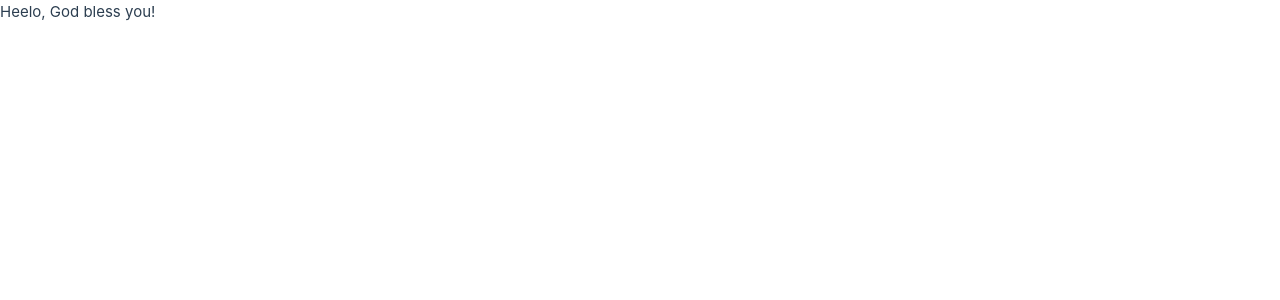
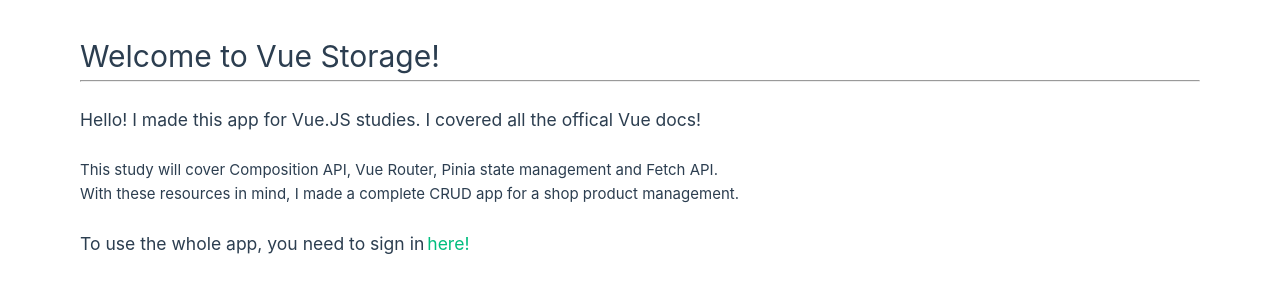
Before and after one commit to gabeFrancisco/vue-storage, a Vue app in the folder ui/vue_storage/: page / in a window 1280 px wide. Shown: the top 300 px of the page. Built offline with nearby package versions, Linux system fonts and the light colour scheme.

Commit message:
home view content and vue router nested paths

```diff
--- a/ui/vue_storage/src/App.vue
+++ b/ui/vue_storage/src/App.vue
@@ -8,7 +8,5 @@ import Header from './components/Header.vue';
 </template>
 
 <style scoped>
-.content{
-  padding: 2rem 3rem;
-}
+
 </style>
--- a/ui/vue_storage/src/views/DashboardView.vue
+++ b/ui/vue_storage/src/views/DashboardView.vue
@@ -6,6 +6,14 @@ import Header from '../components/Header.vue'
     <div class="dashboard">
 
         <Header />
-        <router-view/>
+        <div class="content">
+            <router-view />
+        </div>
     </div>
 </template>
+
+<style scoped>
+.content {
+    padding: 2rem 3rem;
+}
+</style>
--- a/ui/vue_storage/src/views/HomeView.vue
+++ b/ui/vue_storage/src/views/HomeView.vue
@@ -6,8 +6,23 @@ const word = ref("God bless you!")
 </script>
 
 <template>
-    <p>Heelo, {{ word }}</p>
+    <div class="home">
+        <h1>Welcome to Vue Storage!</h1>
+        <hr />
+        <br />
+        <h3>Hello! I made this app for Vue.JS studies. I covered all the offical Vue docs!</h3>
+
+        <br/>
+        <p>This study will cover Composition API, Vue Router, Pinia state management and Fetch API.</p>
+        <p>With these resources in mind, I made a complete CRUD app for a shop product management.</p>
+
+        <br/>
+        <h3>To use the whole app, you need to sign in<a href="/login">here!</a></h3>
+    </div>
 </template>
 
 <style scoped>
+.home {
+    padding: 2rem 5rem;
+}
 </style>
```
